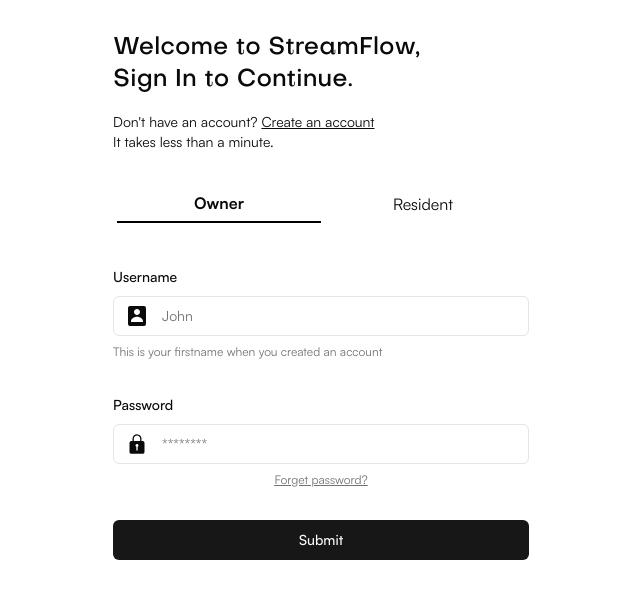
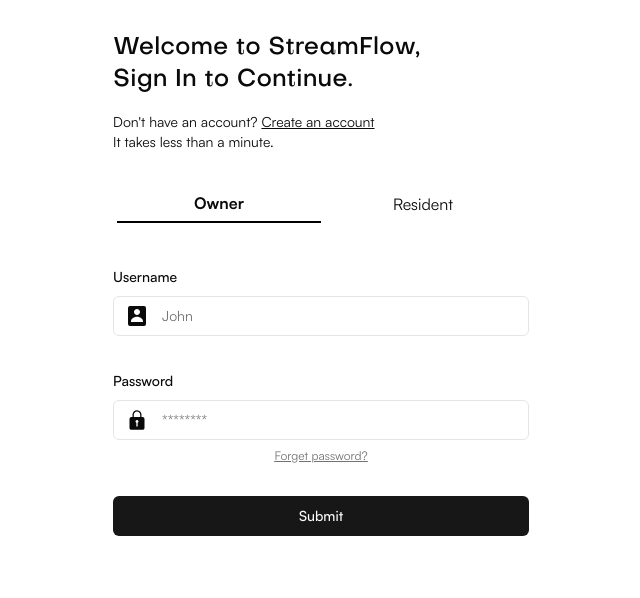
Before and after one commit to NattawatC/streamflow, a Next.js app: page /login in a window 1280 px wide. Shown: the top 598 px of the page, without its empty margins (319-959 px from the left). Built offline with nearby package versions, Linux system fonts and the light colour scheme.

Commit message:
Remove form message

```diff
--- a/src/components/login/ownerForm.tsx
+++ b/src/components/login/ownerForm.tsx
@@ -58,9 +58,6 @@ export function LoginOwnerForm() {
                   />
                 </>
               </FormControl>
-              <FormDescription className="text-xs">
-                This is your firstname when you created an account
-              </FormDescription>
               <FormMessage />
             </FormItem>
           )}
```
